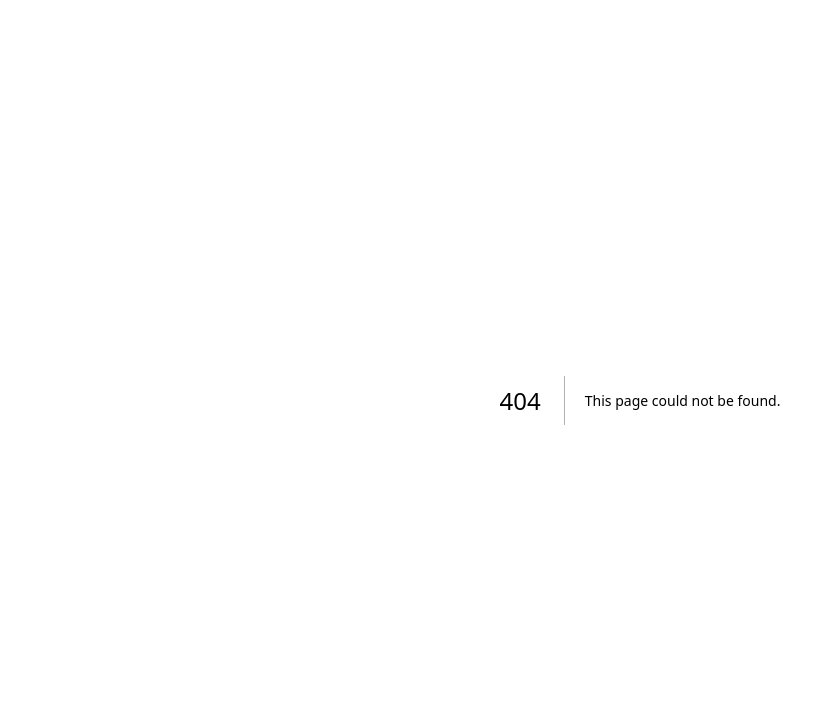
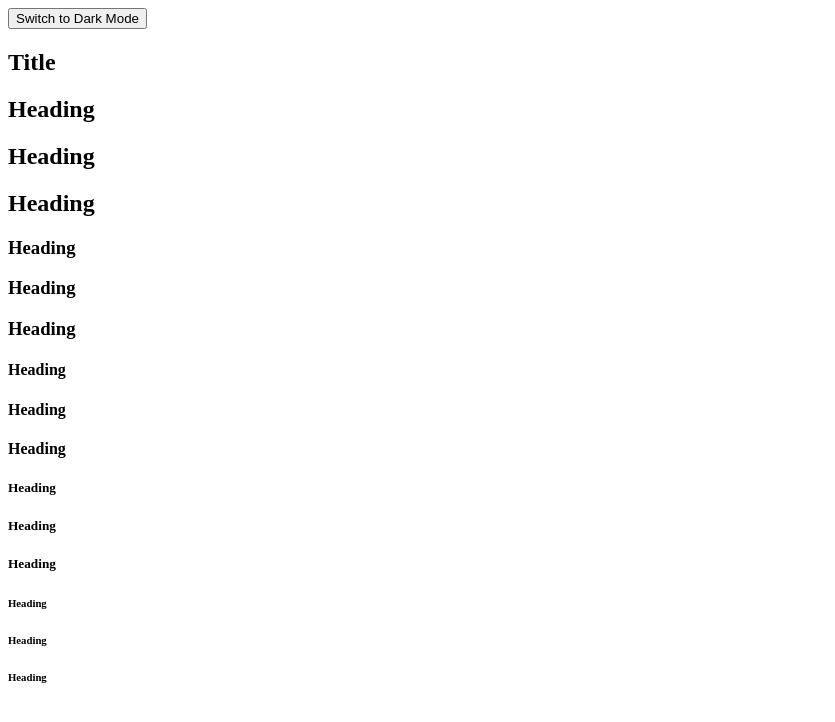
Before and after one commit to Azizkafa/ReactJs, a Next.js app in the folder my-app/: page /context in a window 1280 px wide. Before the commit this address had no page. Shown: the top 722 px of the page, without its empty margins (0-835 px from the left). Built offline with nearby package versions, Linux system fonts and the light colour scheme.

Commit message:
drilling props and context

```diff
--- /dev/null
+++ b/my-app/heading.js
@@ -0,0 +1,28 @@
+'use client'
+
+import { LevelContext } from "@/app/components/ContextLevel";
+import { useContext } from "react";
+
+export default function Heading({children}) {
+    const level = useContext(LevelContext)
+
+  switch (level) {
+    case 0:
+        throw Error(`Heading must be inside a section`)
+    case 1:
+      return <h1>{children}</h1>;
+        case 2:
+            return <h2>{children}</h2>;
+        case 3:
+            return <h3>{children}</h3>;
+        case 4:
+            return <h4>{children}</h4>;
+        case 5:
+            return <h5>{children}</h5>;
+        case 6:
+            return <h6>{children}</h6>;
+        default:
+            throw Error(`Unknown level: ${level}`)
+
+  }
+}
--- /dev/null
+++ b/my-app/src/app/components/ContextLevel.js
@@ -0,0 +1,3 @@
+import { createContext } from "react";
+
+export const LevelContext = createContext(0)
--- /dev/null
+++ b/my-app/src/app/components/HooksComponent.js
@@ -0,0 +1,138 @@
+'use client'
+
+import {useState, useEffect, createContext, useContext, useReducer} from 'react'
+import clsx from 'clsx'
+
+function DataFetcher(){
+    const [data, setData] = useState(null)
+    const [error, setError] = useState(null)
+    const [loading, setLoading] = useState(true)
+
+    useEffect(() =>{
+        const fetchData = async () =>{
+            try {
+                const response = await fetch('https://jsonplaceholder.typicode.com/posts/1')
+                if(!response.ok){
+                    throw new Error(`Http error, status:${response.status}`)
+                }
+
+                const data = await response.json()
+                setData(data)
+            } catch (error) {
+                setError(error)
+                console.log("Error fetching data :", error)
+            }finally{
+                setLoading(false)/* mengembalikan nilai false, setelah try catch di lakukan */
+            }
+        }
+
+        fetchData()
+    },[]) /* Dependency useEffect ngga bergantung pada apapun, sehingga nanti dia bisa ketrigger useEffectnya, makannya dikasih array kosong*/
+
+    if(loading){
+        return <p>Loading... Please Wait</p>
+    }
+
+    if(error){
+        return <p>Error : {error.message}</p>
+    }
+
+    return (
+        <div>
+            <h2>Data From API</h2>
+            <p>Title: {data.title}</p>
+            <p>Body: {data.body}</p>
+        </div>
+    )
+}
+
+const ThemContext = createContext()
+function ThemeProvider({children}){
+    const [theme, setTheme] = useState('light')
+    const toogleTheme = () => {
+        setTheme(prevTheme => prevTheme === 'light' ? 'dark' : 'light')
+    }
+    const value = {
+        theme, toogleTheme
+    }
+    return (
+        <ThemContext.Provider value={value}>
+            {children}
+        </ThemContext.Provider>
+    )
+}
+
+function useTheme(){
+    return useContext(ThemContext)
+}
+
+function ThemeSwitcher(){
+    const {theme, toogleTheme} = useTheme()
+
+    return(
+        <button onClick={toogleTheme} className='py-2 px-4 rounded bg-blue-50 text-white hover:bg-blue-700'>Switch to {theme === 'light' ? 'Dark' : 'Light'} Mode</button>
+    )
+}
+
+function ThemedComponent(){
+    const {theme} = useTheme()
+    return(
+        <div className={clsx(`p-4 rounded shadow-md ${theme === 'dark' ? 'bg-gray-700 text-white' : 'bg-white text-gray-700'}`)}>
+            <p>This is Themed Component </p>
+        </div>
+    )
+}
+
+function reducer(state, action){
+    switch (action.type) {
+        case 'increment':
+            return {count: state.count + 1}
+        case 'decrement':
+            return {count: state.count - 1}
+        case 'reset':
+            return {count: 0}
+        case 'set':
+            return {count: action.payload}
+        default:
+            throw new Error(`Action type: ${action.type}`)
+    }
+}
+
+const initialState = {count: 0}
+function Counter(){
+    const [state, dispatch] = useReducer(reducer, initialState)
+    return(
+        <div>
+            <p>Count : {state.count}</p>
+            <button onClick={() => dispatch({type: 'increment'})} className='py-2 px-4 rounded bg-green-500 text-white hover:bg-green-700'>Increment</button>
+            <button onClick={() => dispatch({type: 'decrement'})} className='py-2 px-4 rounded bg-red-500 text-white hover:bg-red-700'>Decrement</button>
+            <button onClick={() => dispatch({type: 'reset'})} className='py-2 px-4 rounded bg-gray-500 text-white hover:bg-gray-700'>reset</button>
+            <button onClick={() => dispatch({type: 'set', payload: 100})} className='py-2 px-4 rounded bg-green-500 text-white hover:bg-green-700'>add to 100</button>
+
+        </div>
+    )
+}
+
+function useLocalStorage(key, initialValue){
+    const [storedValue, setStoredValue] = useState(() /* ini anonymous function */=> {
+        try {
+            const item = window.localStorage.getItem(key)/* mengakses browsernya */
+            return item ? JSON.parse(item) : initialValue /* jika itemnya ada, maka json.parse, kalau tidak ada, maka dikembalikan initialValue */
+        } catch (error) {
+            console.error(error)
+            return initialValue
+        }
+    })
+
+    useEffect(() => {
+        try {
+            const valueToStore /* kita mengambil data */ = storedValue /* storedValue merupakan function atau tidak, makannya kita bikin jadi function */instanceof Function ? storedValue(storedValue) : setStoredValue
+            window.localStorage.setItem(key, JSON.stringify(valueToStore))
+        } catch (error) {
+            console.error(error)
+        }
+    }, [key, storedValue])
+
+    return [storedValue, setStoredValue]
+}
+export {DataFetcher, ThemeProvider, ThemeSwitcher, ThemedComponent, Counter, useLocalStorage}
--- /dev/null
+++ b/my-app/src/app/components/section.js
@@ -0,0 +1,16 @@
+'use client'
+
+import { LevelContext } from "@/app/components/ContextLevel";
+import { useContext } from "react";
+
+
+export default function Section({children}){
+    const level = useContext(LevelContext)
+    return(
+        <section className="section">
+            <LevelContext value={level + 1}>{/* ketika sectionnya turun 1 tingkat, maka dia akan menambahkan sesuai dengan konteks yang kita berikan */}
+                {children}
+            </LevelContext>
+        </section>
+    )
+}
--- /dev/null
+++ b/my-app/src/app/context/page.js
@@ -0,0 +1,38 @@
+import Heading from "../../../heading"
+import Section from "@/app/components/section"
+
+
+export default function Page(){
+    return(
+        <Section>
+            <Heading >Title</Heading>
+            <Section>
+                <Heading>Heading</Heading>
+                <Heading>Heading</Heading>
+                <Heading>Heading</Heading>
+            <Section>
+                <Heading>Heading</Heading>
+                <Heading>Heading</Heading>
+                <Heading>Heading</Heading>
+                <Section>
+                <Heading>Heading</Heading>
+                <Heading>Heading</Heading>
+                <Heading>Heading</Heading>
+                <Section>
+                <Heading>Heading</Heading>
+                <Heading>Heading</Heading>
+                <Heading>Heading</Heading>
+                <Section>
+                <Heading>Heading</Heading>
+                <Heading>Heading</Heading>
+                <Heading>Heading</Heading>
+
+            </Section>
+            </Section>
+            </Section>
+            </Section>
+            </Section>
+
+        </Section>
+    )
+}
--- a/my-app/src/app/layout.js
+++ b/my-app/src/app/layout.js
@@ -1,5 +1,6 @@
+import { ThemeProvider , ThemeSwitcher} from "./components/HooksComponent";
 import { Geist, Geist_Mono } from "next/font/google";
-import "./globals.css";
+// import "./globals.css";
 
 const geistSans = Geist({
   variable: "--font-geist-sans",
@@ -12,7 +13,7 @@ const geistMono = Geist_Mono({
 });
 
 export const metadata = {
-  title: "Create Next App",
+  title: "Belajar React Sinau Koding",
   description: "Generated by create next app",
 };
 
@@ -22,7 +23,12 @@ export default function RootLayout({ children }) {
       <body
         className={`${geistSans.variable} ${geistMono.variable} antialiased`}
       >
+        <ThemeProvider>
+          <header>
+            <ThemeSwitcher />
+          </header>
         {children}
+        </ThemeProvider>
       </body>
     </html>
   );
```
Also changed, not shown: my-app/src/app/Hooks/page.js (added, +13 -0 lines), my-app/src/app/components/LocalStorage.js (added, +16 -0 lines).
